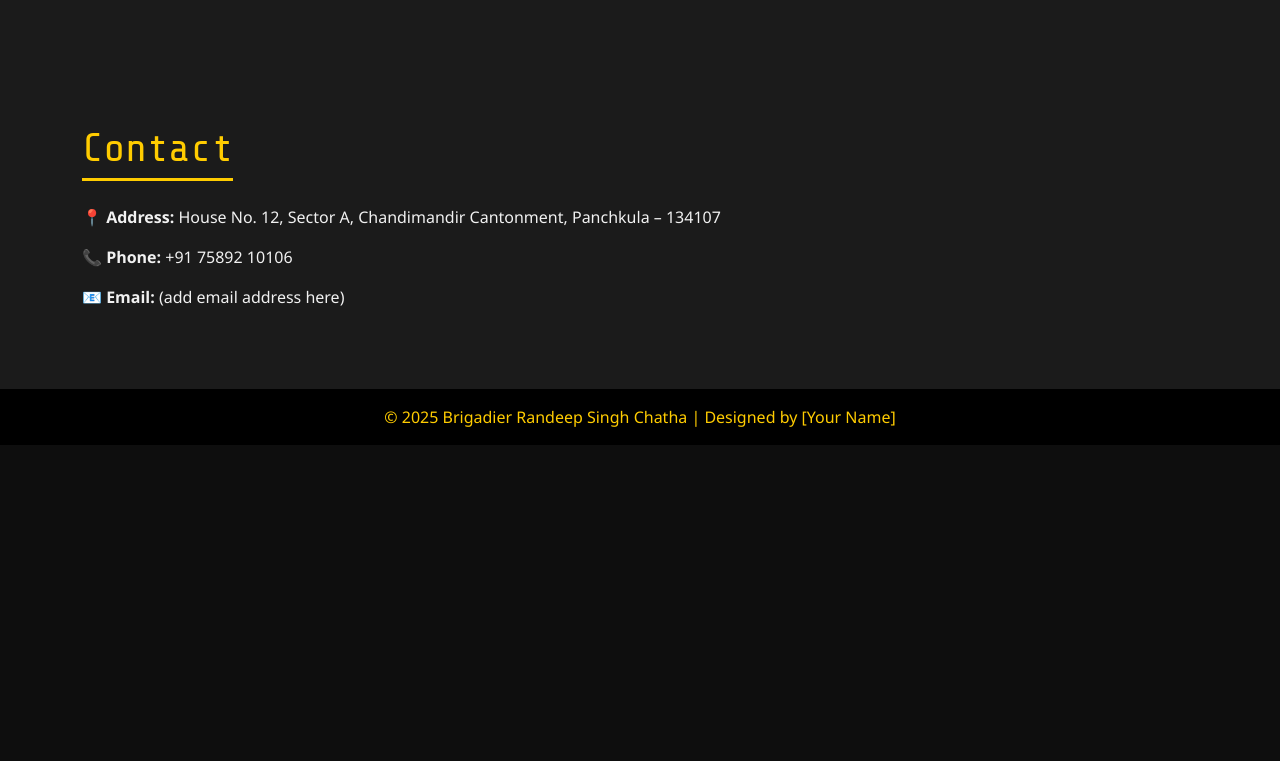
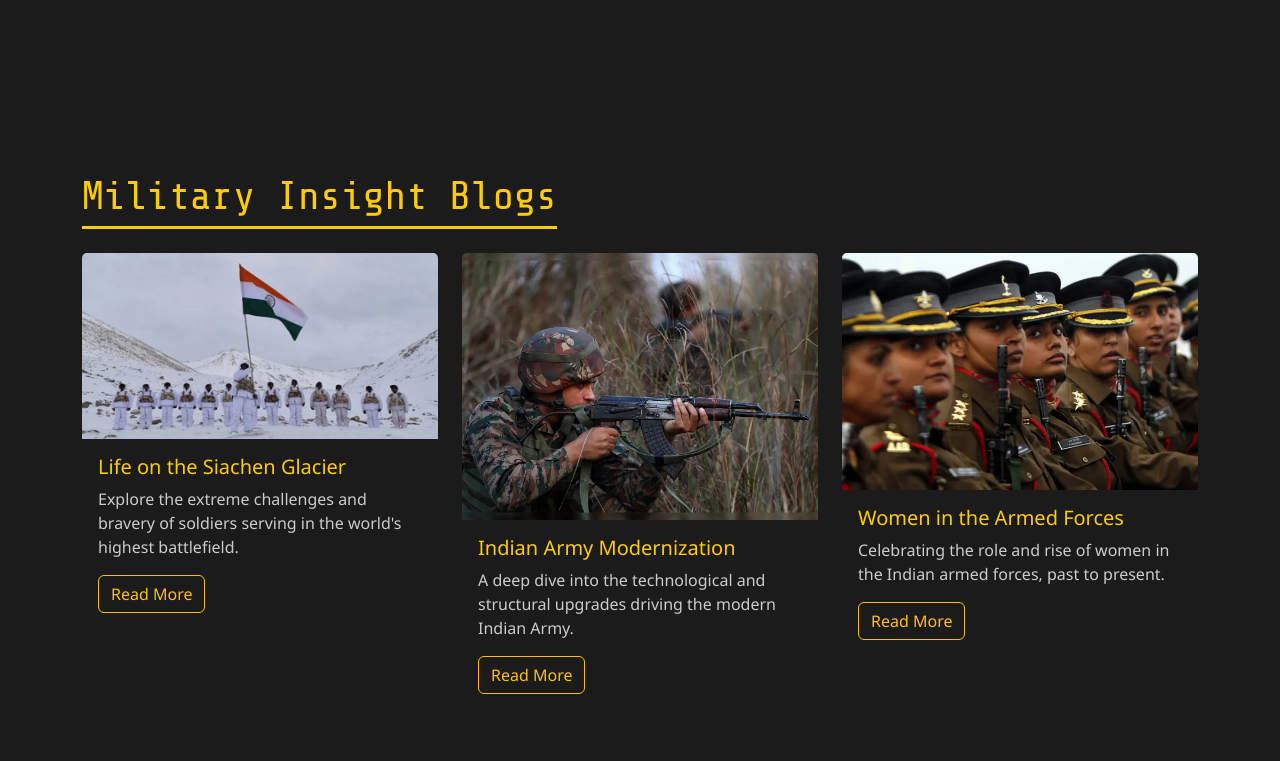
Before and after one commit to rohan-patil11/Portfolio, a plain HTML site: page index.html in a window 1280 px wide. Shown: the part 2804-3565 px from the top of the page. Before the commit the page ends 3249 px from the top, so only its background shows below. Drawn offline with nearby package versions, Linux system fonts and the light colour scheme; a web font is replaced by a local one.

Commit message:
added Blogs section

```diff
--- a/index.html
+++ b/index.html
@@ -174,6 +174,8 @@
     </div>
   </section>
 
+    <!-- Existing Awards section above remains unchanged -->
+
   <section class="section-dark" id="awards">
     <div class="container" data-aos="fade-up">
       <h2 class="section-title">Awards & Honors</h2>
@@ -194,6 +196,48 @@
     </div>
   </section>
 
+  <!-- New Blog Section added below -->
+  <section class="section-dark" id="blogs">
+    <div class="container py-5" data-aos="fade-up">
+      <h2 class="section-title">Military Insight Blogs</h2>
+      <div class="row g-4">
+        <div class="col-md-4">
+          <div class="card h-100" style="background-color:#1b1b1b; border:none; transition: transform 0.3s ease;">
+            <img src="ewfwe_202204131437500960_H@@IGHT_420_W@@IDTH_802_202404131047050121_H@@IGHT_420_W@@IDTH_802.png" class="card-img-top" alt="Siachen">
+            <div class="card-body">
+              <h5 class="card-title" style="color:#ffcc00;">Life on the Siachen Glacier</h5>
+              <p class="card-text" style="color:#ccc;">Explore the extreme challenges and bravery of soldiers serving in the world's highest battlefield.</p>
+              <a href="blog-siachen.html" class="btn btn-outline-warning">Read More</a>
+            </div>
+          </div>
+        </div>
+
+        <div class="col-md-4">
+          <div class="card h-100" style="background-color:#1b1b1b; border:none; transition: transform 0.3s ease;">
+            <img src="indian-army-marks-4-decades-of-presence-in-siachen-glacier.jpg" class="card-img-top" alt="Modern Army">
+            <div class="card-body">
+              <h5 class="card-title" style="color:#ffcc00;">Indian Army Modernization</h5>
+              <p class="card-text" style="color:#ccc;">A deep dive into the technological and structural upgrades driving the modern Indian Army.</p>
+              <a href="blog-modernization.html" class="btn btn-outline-warning">Read More</a>
+            </div>
+          </div>
+        </div>
+
+        <div class="col-md-4">
+          <div class="card h-100" style="background-color:#1b1b1b; border:none; transition: transform 0.3s ease;">
+            <img src="Womens in armed Forces.jpg" class="card-img-top" alt="Women in Forces">
+            <div class="card-body">
+              <h5 class="card-title" style="color:#ffcc00;">Women in the Armed Forces</h5>
+              <p class="card-text" style="color:#ccc;">Celebrating the role and rise of women in the Indian armed forces, past to present.</p>
+              <a href="blog-women.html" class="btn btn-outline-warning">Read More</a>
+            </div>
+          </div>
+        </div>
+      </div>
+    </div>
+  </section>
+
+  <!-- Continue with Contact section as before -->
   <section class="section-dark" id="contact">
     <div class="container" data-aos="fade-up">
       <h2 class="section-title">Contact</h2>
@@ -202,6 +246,7 @@
       <p><strong>📧 Email:</strong> (add email address here)</p>
     </div>
   </section>
+
 
   <footer class="text-center py-3">
     &copy; 2025 Brigadier Randeep Singh Chatha | Designed by [Your Name]
```
